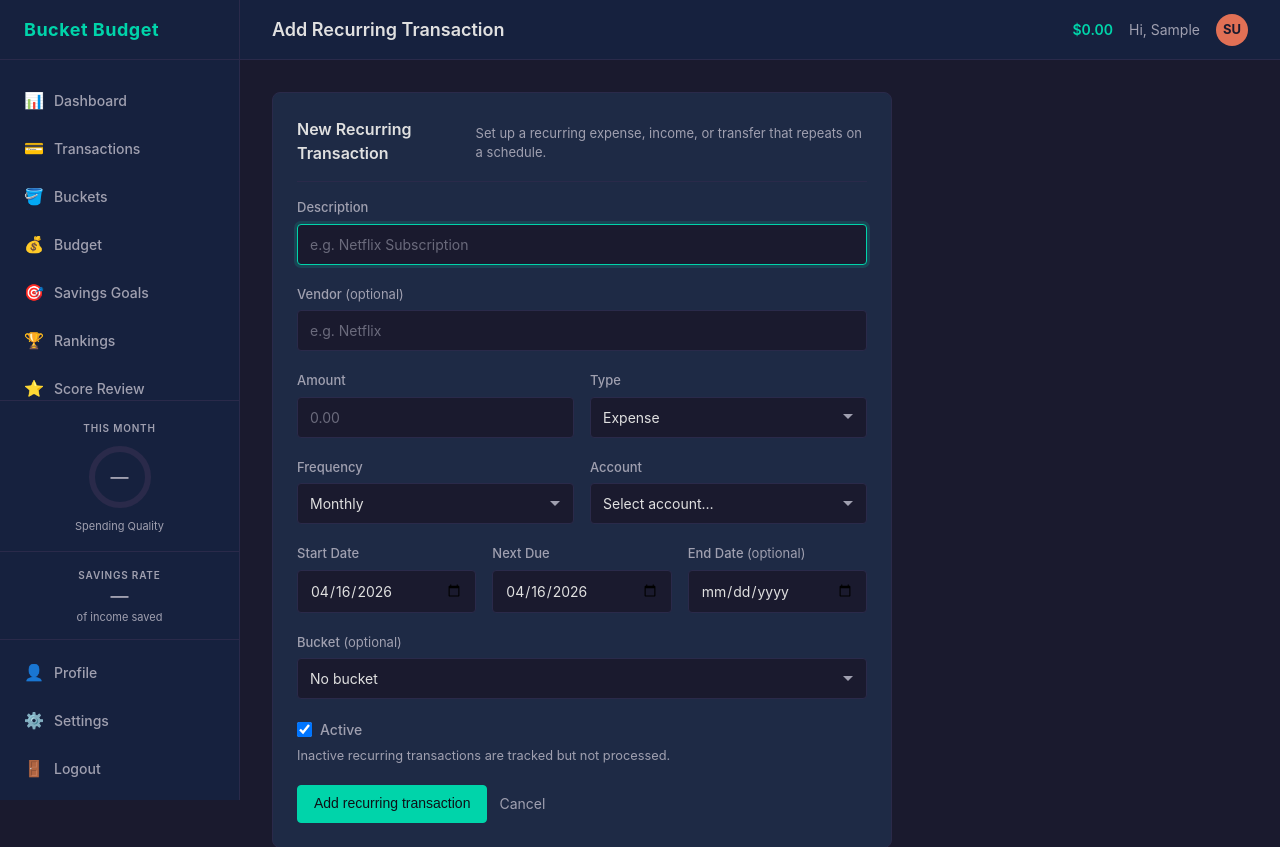
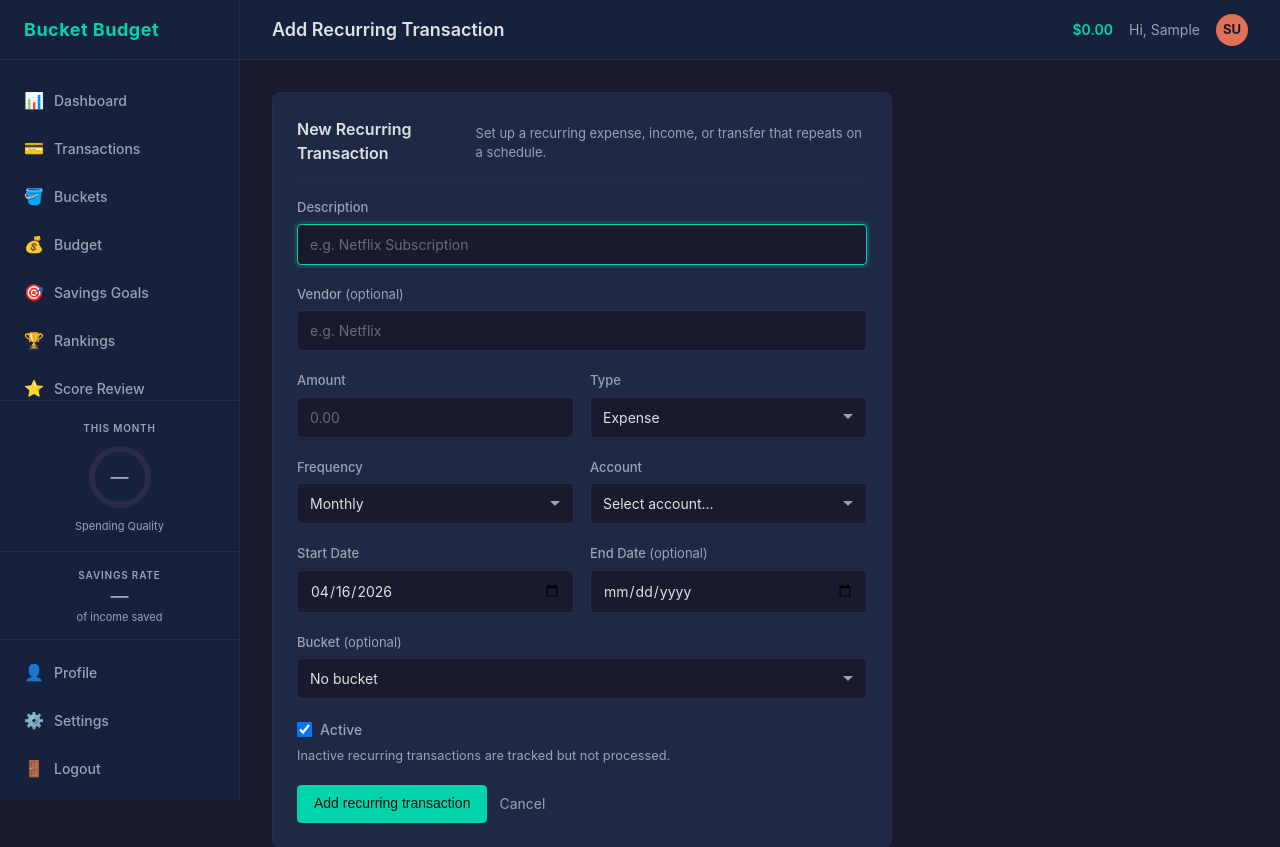
Before and after one commit to dsneed123/bucket-budget, a Django app: page /recurring/add/ in a window 1280 px wide. Shown: the top 847 px of the page. Run offline with Django 4.2, Linux system fonts and the light colour scheme; the visitor is signed in with stand-in values (Sample User, id 1); data comes from the database, SQL or seed files in the repository; data that the repository does not hold is empty.

```diff
--- a/transactions/templates/transactions/recurring_add.html
+++ b/transactions/templates/transactions/recurring_add.html
@@ -68,19 +68,12 @@
                 </div>
             </div>
 
-            <div style="display: grid; grid-template-columns: 1fr 1fr 1fr; gap: 16px;">
+            <div style="display: grid; grid-template-columns: 1fr 1fr; gap: 16px;">
                 <div class="form-group">
                     <label for="start_date" class="form-label">Start Date</label>
                     <input type="date" id="start_date" name="start_date" class="form-control"
                         value="{{ form_data.start_date|default:'' }}">
                     {% if errors.start_date %}<p class="form-error">{{ errors.start_date }}</p>{% endif %}
-                </div>
-
-                <div class="form-group">
-                    <label for="next_due" class="form-label">Next Due</label>
-                    <input type="date" id="next_due" name="next_due" class="form-control"
-                        value="{{ form_data.next_due|default:'' }}">
-                    {% if errors.next_due %}<p class="form-error">{{ errors.next_due }}</p>{% endif %}
                 </div>
 
                 <div class="form-group">
--- a/transactions/views.py
+++ b/transactions/views.py
@@ -1634,7 +1634,6 @@ def recurring_add(request):
         'transaction_type': 'expense',
         'frequency': 'monthly',
         'start_date': today,
-        'next_due': today,
         'is_active': True,
     }
 
@@ -1645,7 +1644,6 @@ def recurring_add(request):
         transaction_type = request.POST.get('transaction_type', '').strip()
         frequency = request.POST.get('frequency', '').strip()
         start_date_str = request.POST.get('start_date', '').strip()
-        next_due_str = request.POST.get('next_due', '').strip()
         end_date_str = request.POST.get('end_date', '').strip()
         account_id = request.POST.get('account', '').strip()
         bucket_id = request.POST.get('bucket', '').strip()
@@ -1654,7 +1652,7 @@ def recurring_add(request):
         form_data = {
             'description': description, 'vendor': vendor, 'amount': amount_str,
             'transaction_type': transaction_type, 'frequency': frequency,
-            'start_date': start_date_str, 'next_due': next_due_str,
+            'start_date': start_date_str,
             'end_date': end_date_str, 'account': account_id, 'bucket': bucket_id,
             'is_active': is_active,
         }
@@ -1696,15 +1694,6 @@ def recurring_add(request):
                 start_date = datetime.date.fromisoformat(start_date_str)
             except ValueError:
                 errors['start_date'] = 'Enter a valid date.'
-
-        next_due = None
-        if not next_due_str:
-            errors['next_due'] = 'Next due date is required.'
-        else:
-            try:
-                next_due = datetime.date.fromisoformat(next_due_str)
-            except ValueError:
-                errors['next_due'] = 'Enter a valid date.'
 
         end_date = None
         if end_date_str:
@@ -1731,7 +1720,7 @@ def recurring_add(request):
                 vendor=vendor,
                 frequency=frequency,
                 start_date=start_date,
-                next_due=next_due,
+                next_due=start_date,
                 end_date=end_date,
                 is_active=is_active,
             )
```
